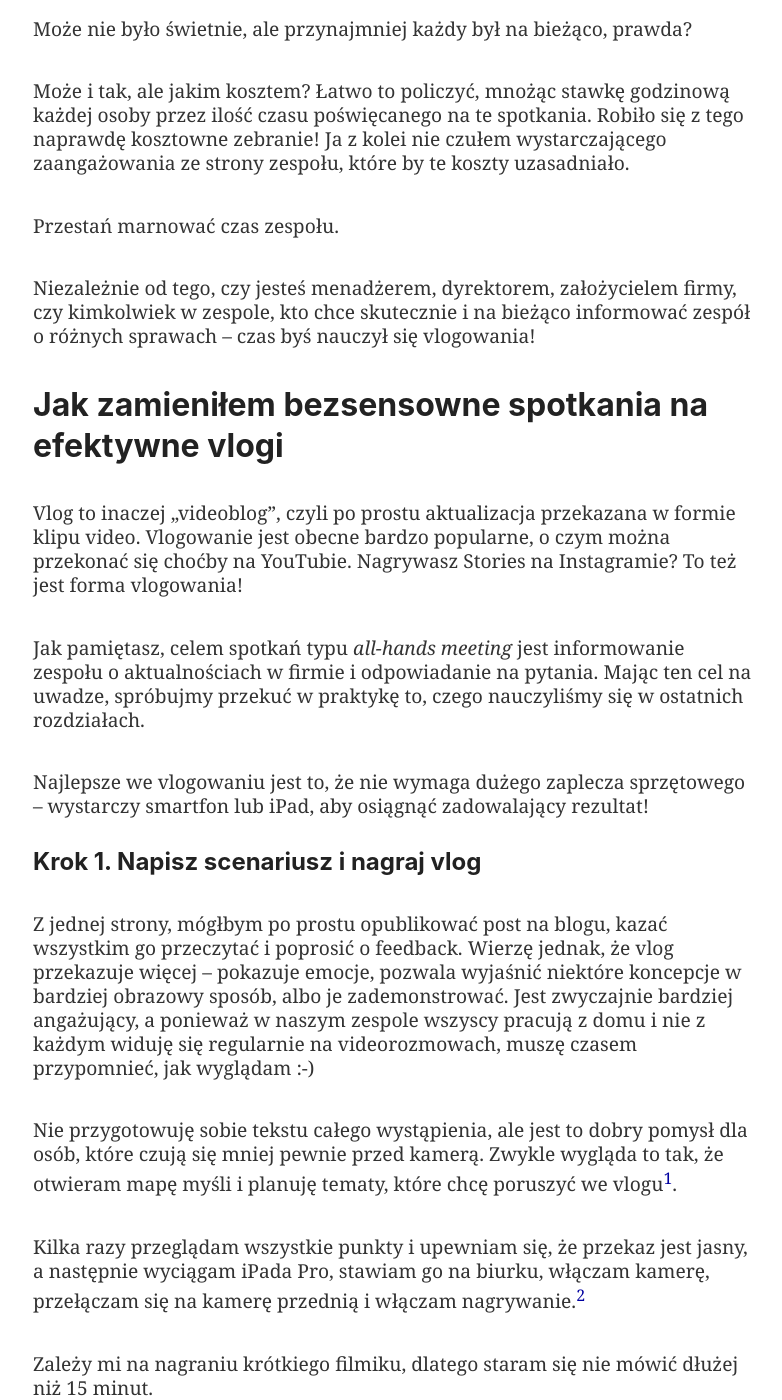
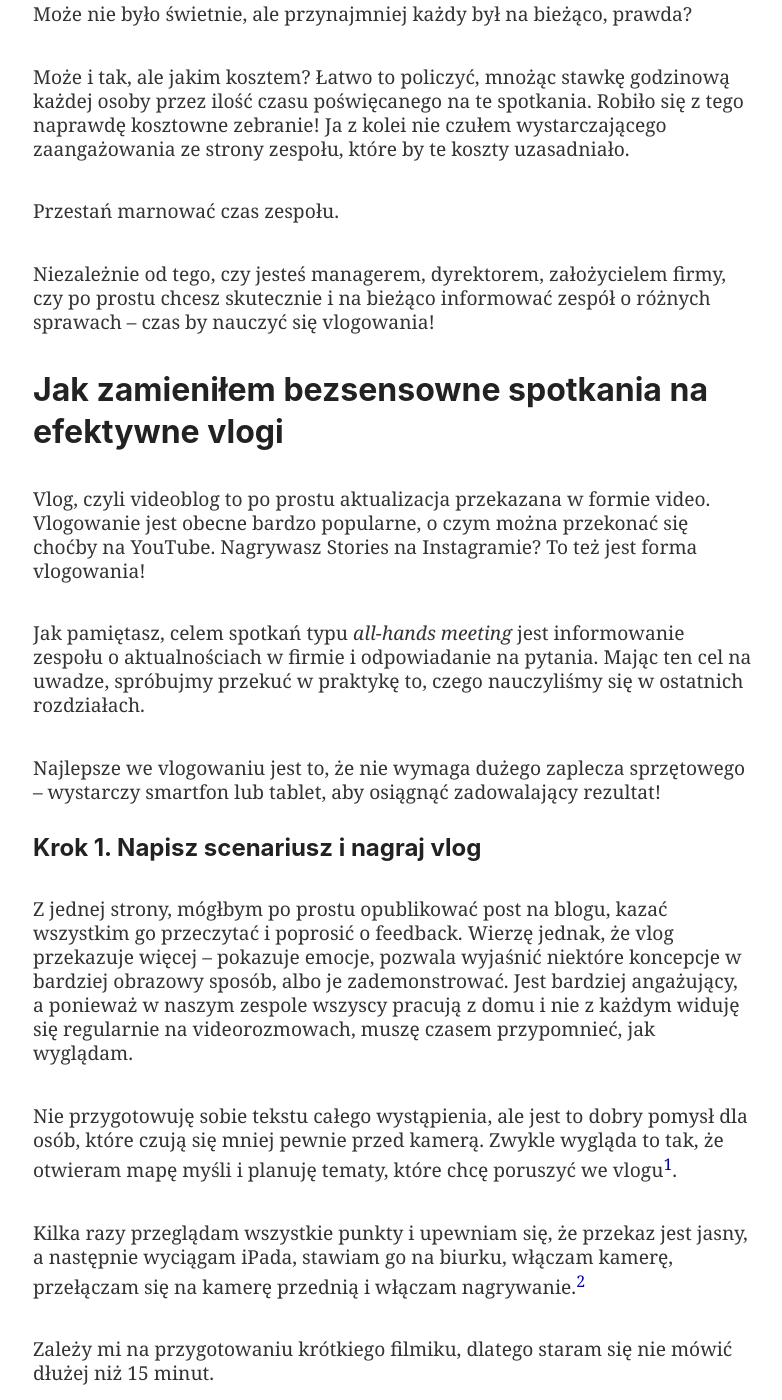
Before and after one commit to Nozbe/NoOffice.org, a Jekyll site: the page built from _pl/vlog.md, in a window 1280 px wide and 1400 px high, scrolled down 1567 px. Shown: the whole window, without its empty margins (247-1029 px from the left). Built offline with Jekyll 4.4.1, drawn with Linux system fonts in a browser that asks for light colours; some of the changed text lies outside the part shown.

Commit message:
Update vlog.md

```diff
--- a/_pl/vlog.md
+++ b/_pl/vlog.md
@@ -27,45 +27,45 @@ Może i tak, ale jakim kosztem? Łatwo to policzyć, mnożąc stawkę godzinową
 
 Przestań marnować czas zespołu.
 
-Niezależnie od tego, czy jesteś menadżerem, dyrektorem, założycielem firmy, czy kimkolwiek w zespole, kto chce skutecznie i na bieżąco informować zespół o różnych sprawach – czas byś nauczył się vlogowania!
+Niezależnie od tego, czy jesteś managerem, dyrektorem, założycielem firmy, czy po prostu chcesz skutecznie i na bieżąco informować zespół o różnych sprawach – czas by nauczyć się vlogowania!
 
 ## Jak zamieniłem bezsensowne spotkania na efektywne vlogi
 
-Vlog to inaczej „videoblog”, czyli po prostu aktualizacja przekazana w formie klipu video. Vlogowanie jest obecne bardzo popularne, o czym można przekonać się choćby na YouTubie. Nagrywasz Stories na Instagramie? To też jest forma vlogowania!
+Vlog, czyli videoblog to po prostu aktualizacja przekazana w formie video. Vlogowanie jest obecne bardzo popularne, o czym można przekonać się choćby na YouTube. Nagrywasz Stories na Instagramie? To też jest forma vlogowania!
 
 Jak pamiętasz, celem spotkań typu *all-hands meeting* jest informowanie zespołu o aktualnościach w firmie i odpowiadanie na pytania. Mając ten cel na uwadze, spróbujmy przekuć w praktykę to, czego nauczyliśmy się w ostatnich rozdziałach.
 
-Najlepsze we vlogowaniu jest to, że nie wymaga dużego zaplecza sprzętowego – wystarczy smartfon lub iPad, aby osiągnąć zadowalający rezultat!
+Najlepsze we vlogowaniu jest to, że nie wymaga dużego zaplecza sprzętowego – wystarczy smartfon lub tablet, aby osiągnąć zadowalający rezultat!
 
 ### Krok 1. Napisz scenariusz i nagraj vlog
 
-Z jednej strony, mógłbym po prostu opublikować post na blogu, kazać wszystkim go przeczytać i poprosić o feedback. Wierzę jednak, że vlog przekazuje więcej – pokazuje emocje, pozwala wyjaśnić niektóre koncepcje w bardziej obrazowy sposób, albo je zademonstrować. Jest zwyczajnie bardziej angażujący, a ponieważ w naszym zespole wszyscy pracują z domu i nie z każdym widuję się regularnie na videorozmowach, muszę czasem przypomnieć, jak wyglądam :-)
+Z jednej strony, mógłbym po prostu opublikować post na blogu, kazać wszystkim go przeczytać i poprosić o feedback. Wierzę jednak, że vlog przekazuje więcej – pokazuje emocje, pozwala wyjaśnić niektóre koncepcje w bardziej obrazowy sposób, albo je zademonstrować. Jest bardziej angażujący, a ponieważ w naszym zespole wszyscy pracują z domu i nie z każdym widuję się regularnie na videorozmowach, muszę czasem przypomnieć, jak wyglądam.
 
 Nie przygotowuję sobie tekstu całego wystąpienia, ale jest to dobry pomysł dla osób, które czują się mniej pewnie przed kamerą. Zwykle wygląda to tak, że otwieram mapę myśli i planuję tematy, które chcę poruszyć we vlogu[^1].
 
-Kilka razy przeglądam wszystkie punkty i upewniam się, że przekaz jest jasny, a następnie wyciągam iPada Pro, stawiam go na biurku, włączam kamerę, przełączam się na kamerę przednią i włączam nagrywanie.[^2]
+Kilka razy przeglądam wszystkie punkty i upewniam się, że przekaz jest jasny, a następnie wyciągam iPada, stawiam go na biurku, włączam kamerę, przełączam się na kamerę przednią i włączam nagrywanie.[^2]
 
-Zależy mi na nagraniu krótkiego filmiku, dlatego staram się nie mówić dłużej niż 15 minut.
+Zależy mi na przygotowaniu krótkiego filmiku, dlatego staram się nie mówić dłużej niż 15 minut.
 
-### Krok 2. Edytuj nagranie w szybki i tani sposób
+### Krok 2. Zmontuj nagranie w szybki i tani sposób
 
 Odbiorcami moich nagrań są wyłącznie członkowie zespołu – nikt więcej. To oznacza, że nie muszę aż tak bardzo przejmować się montażem moich vlogów. Czasem jednak zdarzają mi się drobne potknięcia, powtarzam się, albo za bardzo zbaczam z tematu, dlatego po skończeniu nagrywania, montuję klip i maksymalnie go skracam.
 
-Jest to jednak opcjonalny krok, dlatego jeśli czujesz, że nagranie oddaje to, o chciałeś przekazać zespołowi, opublikuj je w pierwotnej formie.
+Jest to jednak opcjonalny krok, dlatego jeśli czujesz, że nagranie oddaje to, co miało zostać przekazane zespołowi, opublikuj je w pierwotnej formie.
 
 Zarówno iPhone, jak i iPad mają domyślnie zainstalowaną, bardzo dobrą aplikację iMovie do edycji filmów. Jeśli szukasz bardziej zaawansowanego narzędzia, znajdziesz wiele alternatyw w App Storze[^3] i Google Play.
 
-Montowanie klipu zajmuje mi od pół godziny do godziny, a rezultatem jest zwykle krótki i zwięzły, 10-minutowy vlog.
+Montowanie klipu zajmuje mi od pół godziny do godziny, a rezultatem jest zwykle zwięzły, 10-minutowy vlog.
 
 ### Krok 3. Udostępnij nagranie zespołowi i włącz dodawanie komentarzy
 
 Gotowy vlog można opublikować na różne sposoby, by mieć pewność, że nie wycieknie do świata zewnętrznego.
 
 * Możesz opublikować go w folderze zapisanym w chmurze (np. na Dropboksie), który współdzielisz ze swoim zespołem.
-* Możesz udostępnić go na YouTubie jako „prywatny”, albo za pomocą „ukrytego linka”.
+* Możesz udostępnić go na YouTube jako „prywatny”, albo za pomocą „ukrytego linka”.
 * Możesz opublikować go na Vimeo z odpowiednio skonfigurowanymi ustawieniami prywatności.
 
-W Nozbe, większość filmików publikujemy na Vimeo. Publikując filmik, ustawiam opcje prywatności (ukrywanie przed Vimeo i ograniczam możliwość osadzenia go wyłącznie do mojej własnej domeny). Mam wtedy pewność, że nikt inny go nie obejrzy, chyba, że ma dostęp do naszego wewnętrznego narzędzia.
+W Nozbe większość filmików publikujemy na Vimeo. Ustawiam opcje prywatności (ukryj na Vimeo i ogranicz możliwość osadzenia go wyłącznie do własnej domeny). Mam wtedy pewność, że nikt inny go nie obejrzy, chyba, że ma dostęp do naszego wewnętrznego narzędzia.
 
 Jak już wspomniałem w rozdziale 6, w Nozbe komunikujemy się przez zadania, więc dla każdego vloga tworzę oddzielne zadanie we wspólnym projekcie i wywołuję wszystkich z zespołu w komentarzu, by mieć pewność, że je zobaczą.
 
```
Also changed, not shown: other parts of _pl/vlog.md (+11 -11 lines).
